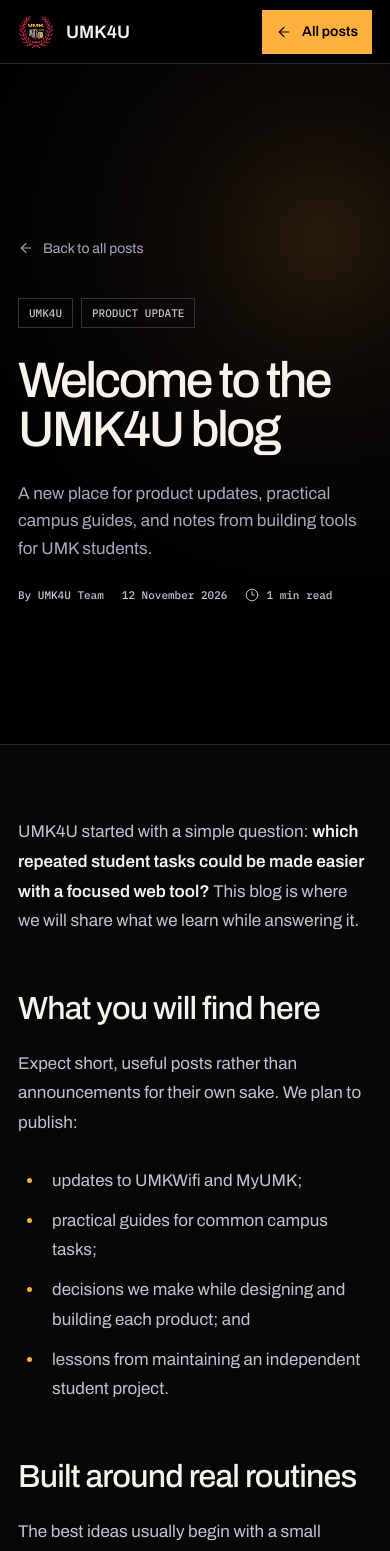
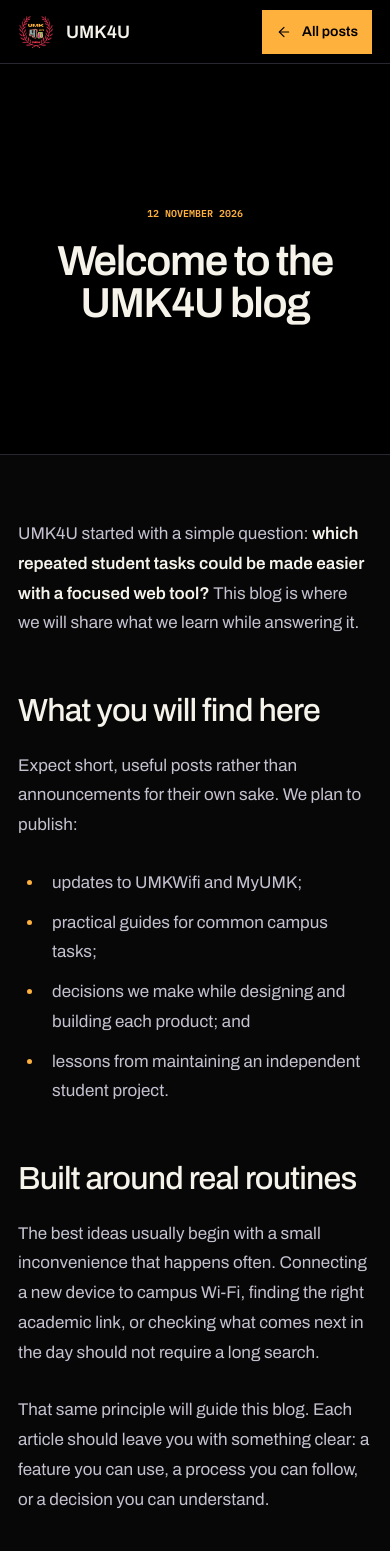
Before and after one commit to yongjern/umk4u.tech, a Next.js app: page /blog/welcome-to-umk4u in a window 390 px wide. Shown: the top 1551 px of the page. Built offline with nearby package versions, Linux system fonts and the light colour scheme.

Commit message:
[Prototype] V0.0.8 Fix the css and change the blog style.

```diff
--- a/app/blog/[slug]/page.tsx
+++ b/app/blog/[slug]/page.tsx
@@ -2,7 +2,7 @@ import type { Metadata } from "next";
 import Image from "next/image";
 import Link from "next/link";
 import { notFound } from "next/navigation";
-import { ArrowLeft, Clock3 } from "lucide-react";
+import { ArrowLeft } from "lucide-react";
 import ReactMarkdown from "react-markdown";
 import remarkGfm from "remark-gfm";
 import { getAllPosts, getPostBySlug } from "@/lib/blog";
@@ -69,19 +69,11 @@ export default async function PostPage({ params }: PostPageProps) {
         <article>
           <header className="article-hero">
             <div className="shell article-hero-inner" data-enter>
-              <Link className="article-back" href="/blog"><ArrowLeft /> Back to all posts</Link>
-              <div className="post-tags">{post.tags.map((tag) => <span key={tag}>{tag}</span>)}</div>
+              <time className="article-label" dateTime={post.date}>{dateFormatter.format(new Date(post.date))}</time>
               <h1>{post.title}</h1>
-              <p>{post.description}</p>
-              <div className="article-meta">
-                <span>By {post.author}</span>
-                <time dateTime={post.date}>{dateFormatter.format(new Date(post.date))}</time>
-                <span><Clock3 /> {post.readingTime} min read</span>
-              </div>
             </div>
           </header>
           <div className="shell article-layout">
-            <aside aria-label="Article information"><span>Published</span><b>{dateFormatter.format(new Date(post.date))}</b><span>Reading time</span><b>{post.readingTime} minutes</b></aside>
             <div className="article-content">
               <ReactMarkdown remarkPlugins={[remarkGfm]}>{post.content}</ReactMarkdown>
             </div>
--- a/app/globals.css
+++ b/app/globals.css
@@ -162,22 +162,14 @@ svg { stroke-width: 1.7; }
 .blog-list-heading .section-number { margin: 0; }
 .blog-list-heading h2 { margin: 0; font-size: clamp(42px, 5vw, 68px); font-weight: 500; line-height: 1; letter-spacing: -.035em; }
 .post-list { border-bottom: 1px solid var(--line); }
-.post-row { min-height: 310px; display: grid; grid-template-columns: 1fr 9fr 1fr; gap: 32px; align-items: start; padding-block: 52px; border-top: 1px solid var(--line); transition: background .2s ease, transform .2s ease; }
+.post-row { min-height: 150px; display: flex; align-items: center; padding-block: 36px; border-top: 1px solid var(--line); transition: background .2s ease, transform .2s ease; }
 .post-row:first-child { border-top: 0; }
 .post-row:hover { background: #0c0b0d; transform: translateY(-2px); }
-.post-index { color: #696576; font: 500 13px var(--font-mono), monospace; }
-.post-meta { display: flex; gap: 24px; color: var(--orange); font: 500 13px var(--font-mono), monospace; }
-.post-meta span { display: inline-flex; align-items: center; gap: 7px; color: var(--muted); }
-.post-meta svg, .article-meta svg { width: 14px; height: 14px; }
-.post-row h3 { max-width: 800px; margin: 26px 0 18px; font-size: clamp(32px, 4vw, 54px); font-weight: 500; line-height: 1.04; letter-spacing: -.035em; }
+.post-row-copy { width: 100%; display: flex; align-items: baseline; justify-content: space-between; gap: 40px; }
+.post-row h3 { max-width: 860px; margin: 0; font-size: clamp(28px, 3vw, 42px); font-weight: 500; line-height: 1.08; letter-spacing: -.025em; }
 .post-row h3 a { background-image: linear-gradient(var(--orange), var(--orange)); background-position: 0 100%; background-repeat: no-repeat; background-size: 0 2px; transition: background-size .25s ease; }
 .post-row:hover h3 a { background-size: 100% 2px; }
-.post-row-copy > p { max-width: 680px; margin: 0; color: var(--muted); font-size: 17px; line-height: 1.65; }
-.post-tags { display: flex; flex-wrap: wrap; gap: 8px; margin-top: 26px; }
-.post-tags span { padding: 7px 10px; color: #c5c1cf; border: 1px solid #36313f; font: 500 11px var(--font-mono), monospace; text-transform: uppercase; }
-.post-arrow { justify-self: end; width: 48px; height: 48px; display: grid; place-items: center; border: 1px solid #3a3541; transition: color .2s ease, border-color .2s ease, transform .2s ease; }
-.post-arrow:hover { color: var(--orange); border-color: var(--orange); transform: translate(2px, -2px); }
-.post-arrow svg { width: 20px; }
+.post-row time { flex: 0 0 auto; color: var(--orange); font: 500 12px var(--font-mono), monospace; }
 .empty-posts { padding-block: 64px; color: var(--muted); }
 .blog-footer { border-top: 1px solid var(--line); background: #000; }
 .blog-footer .shell { min-height: 132px; display: flex; align-items: center; justify-content: space-between; gap: 32px; }
@@ -185,22 +177,13 @@ svg { stroke-width: 1.7; }
 .blog-footer .shell > a:not(.brand) { display: inline-flex; align-items: center; gap: 10px; font-weight: 600; }
 .blog-footer svg { width: 17px; }
 
-.article-hero { padding-top: var(--nav); background: radial-gradient(circle at 82% 32%, #271909 0, #0c0907 25%, #000 62%); border-bottom: 1px solid var(--line); }
-.article-hero-inner { min-height: 720px; display: flex; flex-direction: column; justify-content: center; padding-block: 100px 72px; }
-.article-back { width: max-content; display: inline-flex; align-items: center; gap: 9px; margin-bottom: 52px; color: var(--muted); font-size: 14px; }
-.article-back svg { width: 16px; }
-.article-hero .post-tags { margin: 0 0 28px; }
-.article-hero h1 { max-width: 1050px; margin: 0; font-size: clamp(56px, 7.2vw, 104px); font-weight: 500; line-height: .94; letter-spacing: -.05em; }
-.article-hero-inner > p { max-width: 760px; margin: 32px 0; color: var(--muted); font-size: 20px; line-height: 1.6; }
-.article-meta { display: flex; flex-wrap: wrap; gap: 10px 28px; color: #c5c1cf; font: 500 13px var(--font-mono), monospace; }
-.article-meta span { display: inline-flex; align-items: center; gap: 7px; }
+.article-hero { display: flex; align-items: center; padding-top: var(--nav); background: #000; border-bottom: 1px solid var(--line); }
+.article-hero-inner { min-height: 460px; display: flex; flex-direction: column; align-items: center; justify-content: center; padding-block: 72px 64px; text-align: center; }
+.article-label { margin: 0 0 24px; color: var(--orange); font: 600 12px var(--font-mono), monospace; text-transform: uppercase; }
+.article-hero h1 { max-width: 900px; margin: 0; font-size: clamp(46px, 6vw, 78px); font-weight: 600; line-height: .98; letter-spacing: -.035em; }
 .article-hero [data-enter] { animation: enter-copy .7s ease-out both; }
-.article-layout { display: grid; grid-template-columns: 3fr 8fr 1fr; gap: 48px; padding-block: 104px 144px; }
-.article-layout aside { position: sticky; top: calc(var(--nav) + 36px); align-self: start; display: grid; gap: 8px; padding-left: 20px; border-left: 1px solid var(--line); }
-.article-layout aside span { margin-top: 20px; color: #77728d; font: 500 11px var(--font-mono), monospace; text-transform: uppercase; }
-.article-layout aside span:first-child { margin-top: 0; }
-.article-layout aside b { color: #c5c1cf; font-size: 13px; font-weight: 500; line-height: 1.5; }
-.article-content { max-width: 760px; grid-column: 2; }
+.article-layout { padding-block: 88px 128px; }
+.article-content { max-width: 760px; margin-inline: auto; }
 .article-content > *:first-child { margin-top: 0; }
 .article-content h2 { margin: 72px 0 22px; font-size: clamp(32px, 3.4vw, 46px); font-weight: 500; line-height: 1.08; letter-spacing: -.025em; }
 .article-content h3 { margin: 48px 0 18px; font-size: 27px; font-weight: 500; }
@@ -232,9 +215,7 @@ svg { stroke-width: 1.7; }
   .app-window { height: 48vh; min-height: 410px; }
   .student-content { padding: 32px; }
   .blog-hero { min-height: 66svh; }
-  .post-row { grid-template-columns: 52px 1fr 48px; }
-  .article-layout { grid-template-columns: 180px 1fr; }
-  .article-content { grid-column: 2; }
+  .article-hero-inner { min-height: 420px; }
 }
 
 @media (max-width: 720px) {
@@ -312,22 +293,16 @@ svg { stroke-width: 1.7; }
   .blog-list-section { padding-block: 76px 96px; }
   .blog-list-heading { grid-template-columns: 1fr; gap: 12px; padding-bottom: 32px; }
   .blog-list-heading h2 { font-size: 42px; }
-  .post-row { min-height: 0; grid-template-columns: 1fr auto; gap: 18px; padding-block: 36px; }
-  .post-index { display: none; }
-  .post-meta { flex-wrap: wrap; gap: 8px 16px; font-size: 11px; }
-  .post-row h3 { margin-block: 20px 14px; font-size: 32px; }
-  .post-row-copy > p { font-size: 15px; }
-  .post-arrow { width: 42px; height: 42px; }
-  .post-tags { margin-top: 20px; }
+  .post-row { min-height: 0; padding-block: 30px; }
+  .post-row-copy { flex-direction: column; align-items: flex-start; gap: 12px; }
+  .post-row h3 { font-size: 29px; }
+  .post-row time { font-size: 11px; }
   .blog-footer .shell { min-height: 150px; flex-direction: column; align-items: flex-start; justify-content: center; }
   .blog-footer p { line-height: 1.6; }
-  .article-hero-inner { min-height: 680px; padding-block: 90px 60px; }
-  .article-back { margin-bottom: 38px; }
-  .article-hero h1 { font-size: 50px; line-height: .98; }
-  .article-hero-inner > p { margin-block: 26px; font-size: 17px; }
-  .article-meta { gap: 9px 18px; font-size: 11px; }
-  .article-layout { display: block; padding-block: 72px 96px; }
-  .article-layout aside { display: none; }
+  .article-hero-inner { min-height: 390px; padding-block: 64px 52px; }
+  .article-label { margin-bottom: 20px; font-size: 10px; }
+  .article-hero h1 { font-size: 42px; line-height: 1; }
+  .article-layout { padding-block: 64px 96px; }
   .article-content h2 { margin-top: 56px; font-size: 32px; }
   .article-content p, .article-content li { font-size: 17px; line-height: 1.75; }
 }
```
Also changed, not shown: app/blog/page.tsx (+3 -10 lines).
